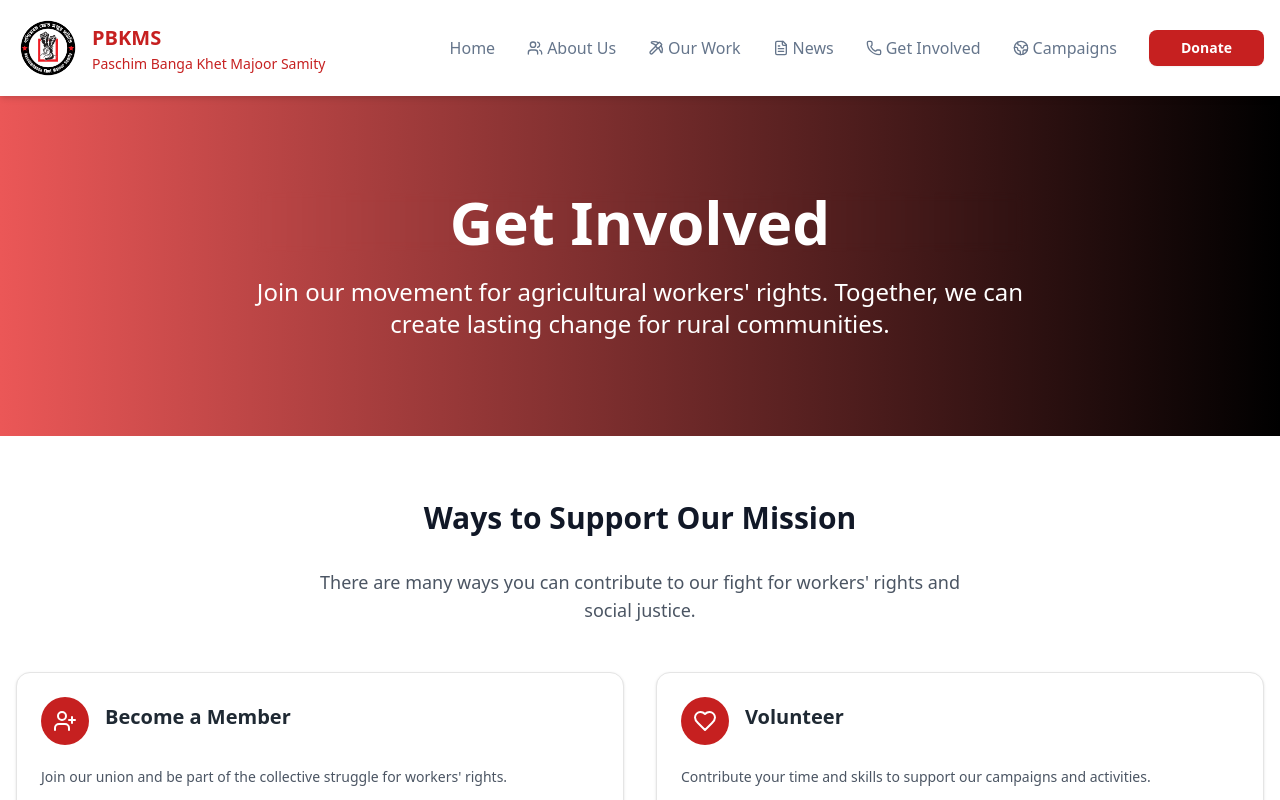
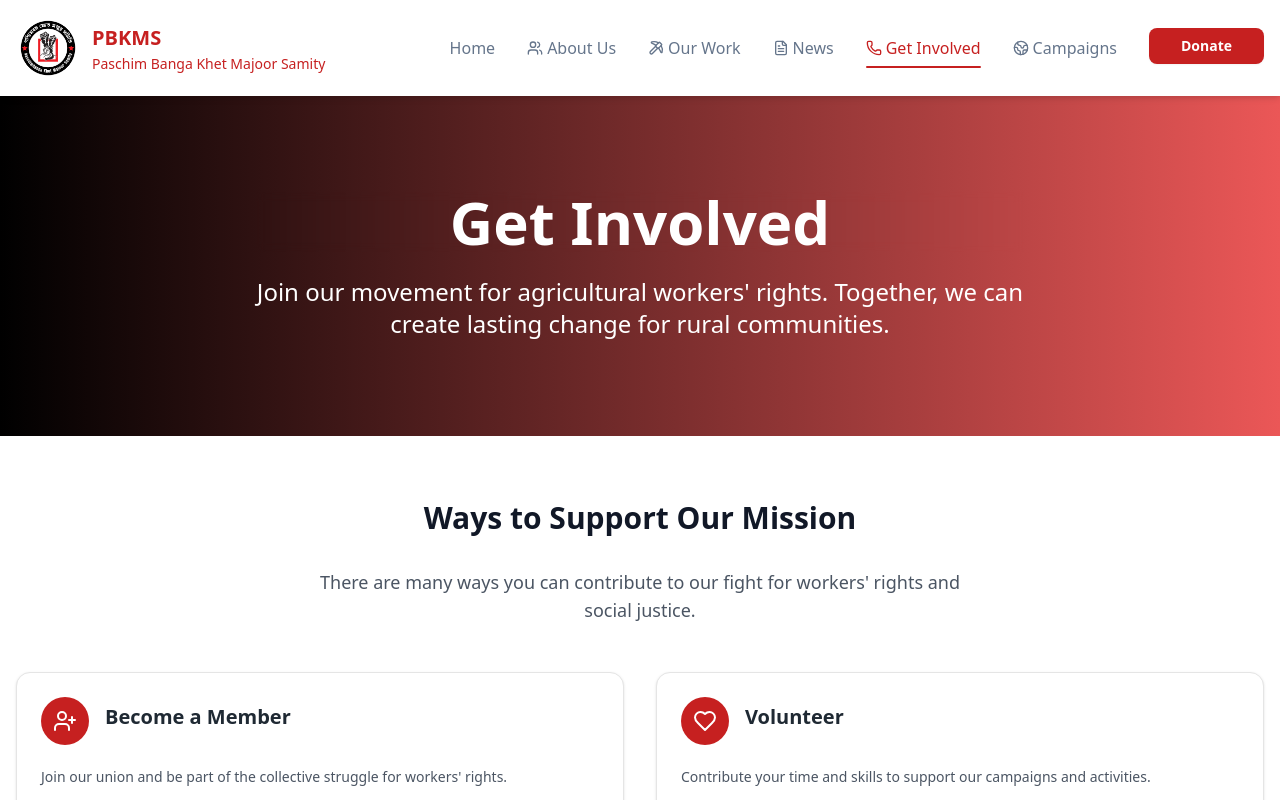
Before and after one commit to Sauravyadav15/PBKMS, a React (Vite) app: page /get-involved in a window 1280 px wide. Shown: the top 800 px of the page. Built offline with nearby package versions, Linux system fonts and the light colour scheme.

Commit message:
Made changes to About page

```diff
--- a/src/App.jsx
+++ b/src/App.jsx
@@ -9,6 +9,7 @@ import OurWork from './pages/OurWork';
 import News from './pages/News';
 import GetInvolved from './pages/GetInvolved';
 import Campaigns from './pages/Campaigns';
+import ScrollToTop from './components/ScrollToTop';
 
 function App() {
   return (
@@ -16,6 +17,7 @@ function App() {
       <div className="min-h-screen bg-background">
         <Header />
         <main>
+          <ScrollToTop/>
           <Routes>
             <Route path="/" element={<Home />} />
             <Route path="/about" element={<About />} />
--- a/src/components/Header.css
+++ b/src/components/Header.css
@@ -67,18 +67,46 @@
   gap: 2rem;
 }
 
-.nav-link {
+/* .nav-link {
   display: flex;
   align-items: center;
   gap: 0.25rem;
-  color: hsl(215, 16%, 47%); /* gray-700 */
+  color: hsl(215, 16%, 47%);
   text-decoration: none;
   font-weight: 500;
   transition: color 0.2s ease-in-out;
+} */
+.nav-link {
+  position: relative; /* Needed for underline */
+  display: flex;
+  align-items: center;
+  gap: 0.25rem;
+  color: hsl(215, 16%, 47%);
+  text-decoration: none;
+  font-weight: 500;
+  transition: color 0.2s ease-in-out;
+  padding: 0.5rem 0; /* Space for underline */
+  white-space: nowrap; /* Prevent text wrapping */
+}
+.nav-link.active {
+  color: #c62020;
+}
+.nav-link.active::after {
+  content: '';
+  position: absolute;
+  bottom: 0;
+  left: 0;
+  right: 0;
+  height: 2px;
+  background-color: #c62020;
+  border-radius: 2px;
+  width: auto; /* Responsive width */
+  transition: 0.3s;
 }
 
 .nav-link:hover {
   color: #c62020; /* primary color */
+  transition: 0.3s ease-in;
 }
 
 .nav-icon {
--- a/src/components/Header.jsx
+++ b/src/components/Header.jsx
@@ -1,5 +1,5 @@
 import React, { useState } from 'react';
-import { Link } from 'react-router-dom';
+import { NavLink, Link } from 'react-router-dom';
 import { Menu, X, Users, Heart, FileText, Phone, Pickaxe, Earth } from 'lucide-react';
 import { Button } from './ui/button';
 import "./Header.css";
@@ -42,14 +42,16 @@ const Header = () => {
           {/* Desktop Navigation */}
           <nav className="desktop-nav">
             {navigation.map((item) => (
-              <Link
+              <NavLink
                 key={item.name}
                 to={item.href}
-                className="nav-link"
+                className={({ isActive }) =>
+                isActive ? "nav-link active" : "nav-link"
+              }
               >
                 {item.icon && <item.icon className="nav-icon" />}
                 <span>{item.name}</span>
-              </Link>
+              </NavLink>
             ))}
               {/* CTA Button */}
           <div className="desktop-cta">
@@ -58,8 +60,6 @@ const Header = () => {
             </Button>
           </div>
           </nav>
-
-
 
           {/* Mobile menu button */}
           <div className="mobile-menu-button">
--- /dev/null
+++ b/src/components/ScrollToTop.jsx
@@ -0,0 +1,16 @@
+// src/components/ScrollToTop.jsx
+import { useEffect } from 'react';
+import { useLocation } from 'react-router-dom';
+
+export default function ScrollToTop() {
+  const { pathname, key } = useLocation();
+
+  useEffect(() => {
+   window.scrollTo({
+  top: 0,
+  behavior: 'smooth' // Adds animation
+}); // Scrolls to top when path changes
+  }, [pathname, key]);
+
+  return null; // This component doesn't render anything
+}
--- a/src/pages/GetInvolved.css
+++ b/src/pages/GetInvolved.css
@@ -48,7 +48,7 @@
   position: relative;
   padding-top: 5rem;
   padding-bottom: 5rem;
-  background: linear-gradient(to right, #EB5757 , #000000);
+  background: linear-gradient(to left, #EB5757 , #000000);
   color: white;
 }
 
--- a/src/pages/Home.css
+++ b/src/pages/Home.css
@@ -285,8 +285,8 @@
   margin-bottom: 0.5rem;
 }
 
-.stat-label {
-  color: hsl(215, 20%, 65%);
+.stat-label-home {
+  color: #6d747e;
 }
 
 /* Mission Section */
@@ -392,7 +392,7 @@
 }
 
 .work-secondary-button {
-  background-color: hsl(160, 84%, 39%);
+  background-color: #c62020;
   color: white;
 }
 
@@ -400,14 +400,14 @@
   background-color: hsl(160, 84%, 20%);
 }
 
-.work-button-icon {
+.work-button-icon-home {
   margin-left: 0.5rem;
   width: 1.25rem;
   height: 1.25rem;
 }
 
 /* CTA Section */
-.cta-section {
+.cta-section-home{
   padding: 4rem 1rem;
   background-color: rgb(198, 32, 32) !important;
   color: white;
--- a/src/pages/Home.jsx
+++ b/src/pages/Home.jsx
@@ -166,7 +166,7 @@ const Home = () => {
                   <stat.icon className="stat-icon" />
                 </div>
                 <div className="stat-value">{stat.value}</div>
-                <div className="stat-label">{stat.label}</div>
+                <div className="stat-label-home">{stat.label}</div>
               </div>
             ))}
           </div>
@@ -241,7 +241,7 @@ const Home = () => {
       </section>
 
       {/* Call to Action */}
-      <section className="cta-section">
+      <section className="cta-section-home">
         <div className="cta-container">
           <h2 className="cta-title">
             Join the Movement for Workers' Rights
--- a/src/pages/News.css
+++ b/src/pages/News.css
@@ -48,7 +48,7 @@
   position: relative;
   padding-top: 5rem;
   padding-bottom: 5rem;
-  background: linear-gradient(to right, #EB5757 , #000000);
+  background: linear-gradient(to left, #EB5757 , #000000);
   color: white;
 }
 
```
Also changed, not shown: 6 other files (tests, documents, lock files or other folders).
